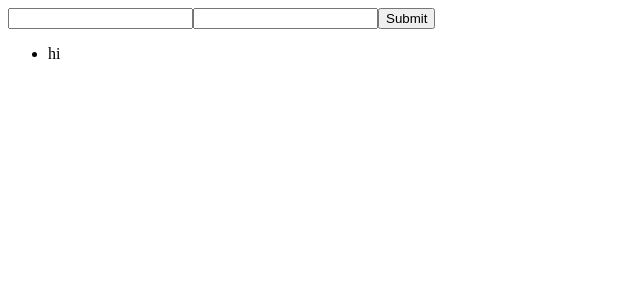
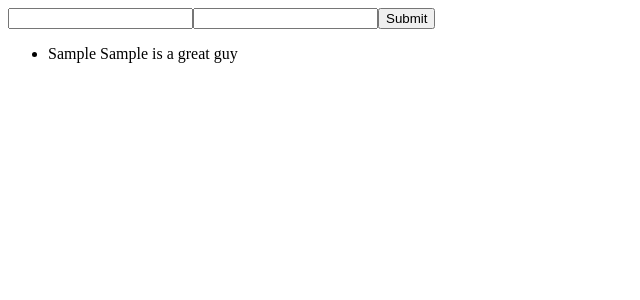
Before and after one commit to jmsevold/first-react-app, a React app: page / in a window 1280 px wide. Both pictures are taken after typing "Sample", "Sample" into the empty fields and a click on the button "Submit". Shown: the top 300 px of the page, without its empty margins (0-640 px from the left). Built offline with nearby package versions, Linux system fonts and the light colour scheme.

Commit message:
list displays names

```diff
--- a/App.js
+++ b/App.js
@@ -1,15 +1,12 @@
 import React from 'react';
 import ReactDOM from 'react-dom';
 import Form from './form';
-import List from './list';
+
 
 class App extends React.Component{
   constructor(){
     super();
   }
-
-
-
 
 
   render(){
--- a/form.js
+++ b/form.js
@@ -15,7 +15,7 @@ class Form extends React.Component{
     let person = {firstName: firstName, lastName: lastName};
     this.refs.firstName.value = "";
     this.refs.lastName.value = "";
-    this.state.names.push(person,person);
+    this.state.names.push(person);
     this.setState({
       names: this.state.names
     });
@@ -29,7 +29,7 @@ class Form extends React.Component{
         <input type="text" ref="firstName" />
         <input type="text" ref="lastName" />
         <button onClick={this.handleSubmit}> Submit</button>
-        <List />
+        <List people={this.state.names}/>
       </div>
     );
   }
@@ -38,9 +38,15 @@ class Form extends React.Component{
 
 
 var List = (props) =>{
+  let names = props.people.map((person)=>{
+    return(
+      <li key={Math.random()}>{person.firstName} {person.lastName} is a great guy</li>
+    );
+  });
+
   return(
       <ul>
-        <li>hi</li>
+        {names}
       </ul>
     );
 }
--- a/list.js
+++ /dev/null
@@ -1,28 +0,0 @@
-import React from 'react';
-
-
-class List extends React.Component{
-  constructor(){
-    super();
-  }
-
-
-
-  render(){
-    return(
-      <ul>
-        <li>hi</li>
-      </ul>
-    );
-  }
-
-}
-
-
-
-
-
-
-
-
-export default List
```
